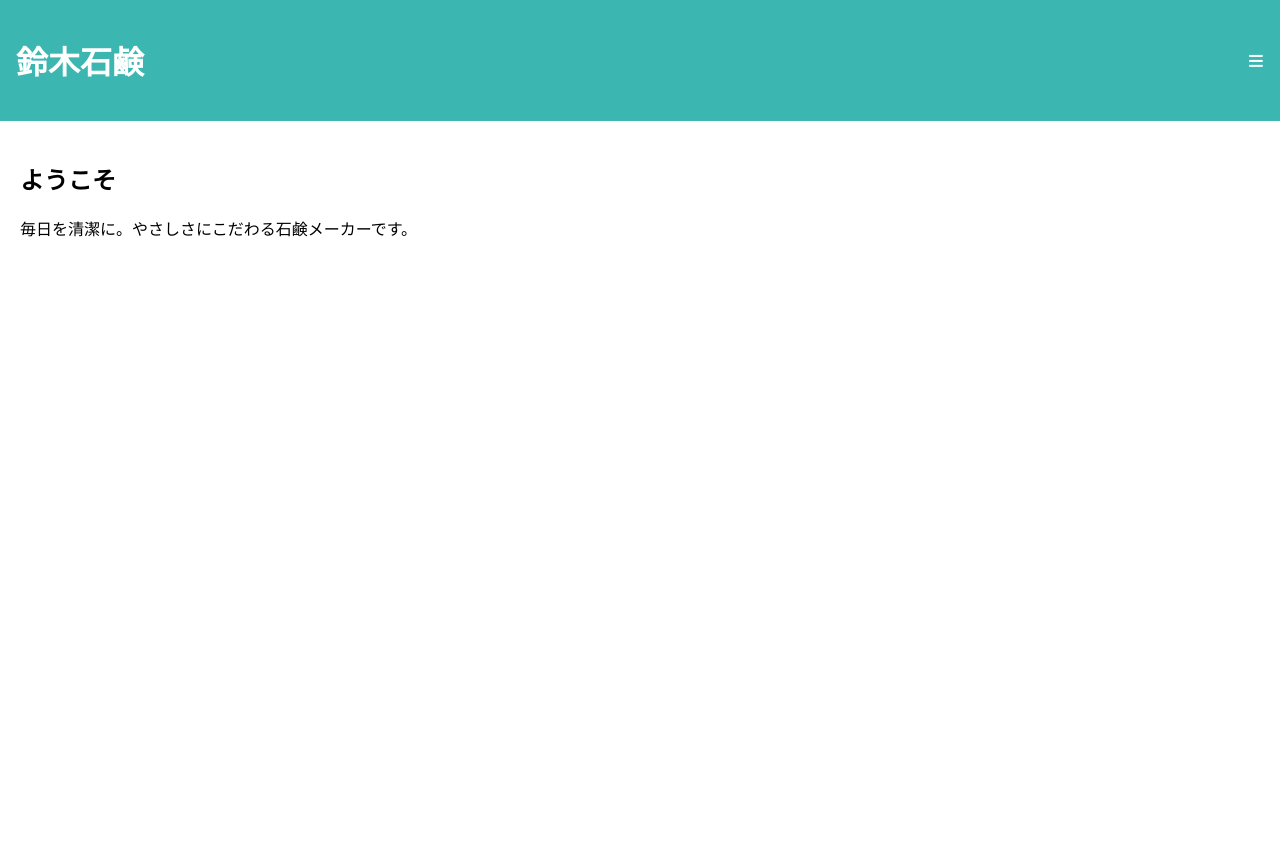
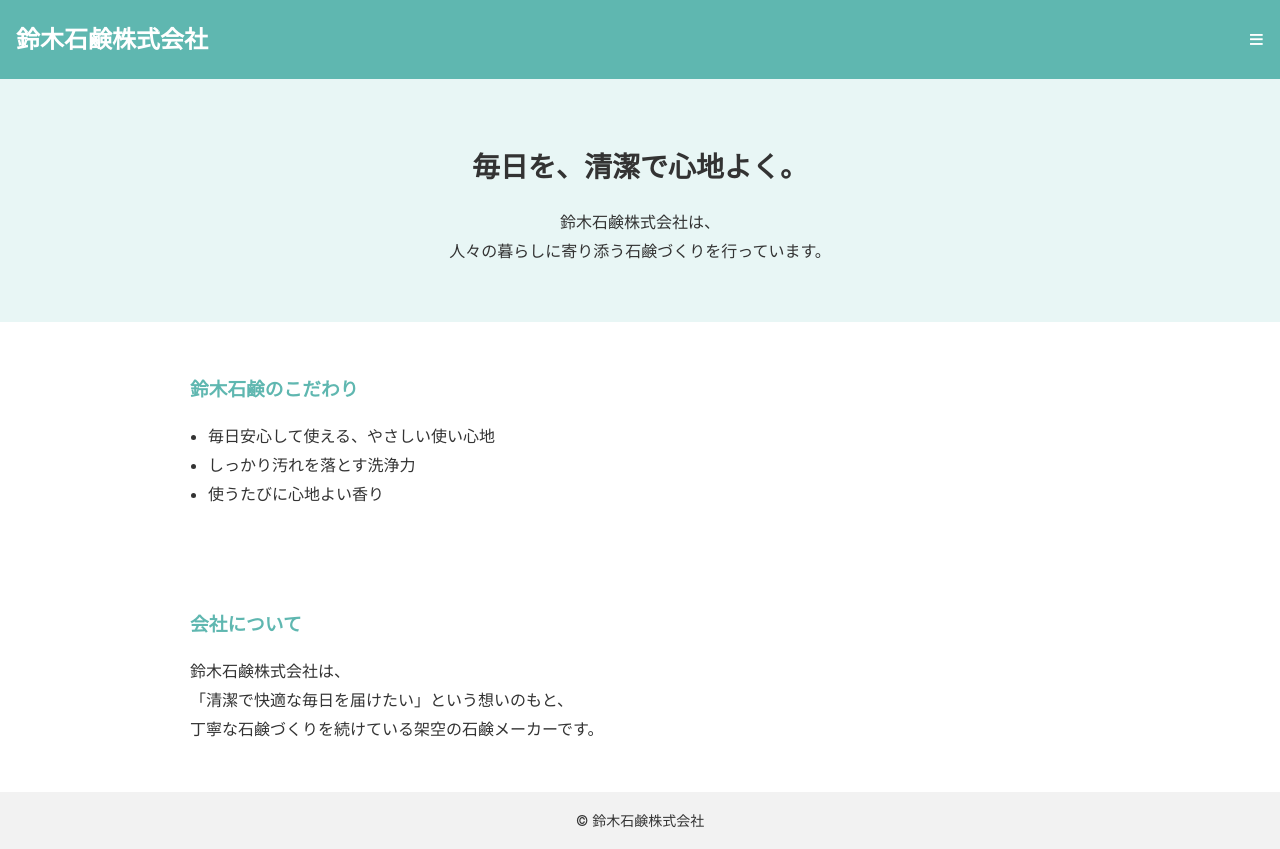
Before and after one commit to ajinori-13/soap-suzuki, a plain HTML site: page index.html in a window 1280 px wide. Before the commit the page ends 800 px from the top, so only its background shows below. Drawn offline with Linux system fonts and the light colour scheme.

Commit message:
index.html を更新

```diff
--- a/index.html
+++ b/index.html
@@ -2,15 +2,26 @@
 <html lang="ja">
 <head>
   <meta charset="UTF-8">
+  <meta name="viewport" content="width=device-width, initial-scale=1.0">
   <title>鈴木石鹸株式会社</title>
+
   <style>
+    :root {
+      --main-color: #5fb7b0;
+      --sub-color: #e8f6f5;
+      --text-color: #333;
+    }
+
     body {
       margin: 0;
-      font-family: -apple-system, BlinkMacSystemFont, sans-serif;
+      font-family: -apple-system, BlinkMacSystemFont, "Hiragino Kaku Gothic ProN", sans-serif;
+      color: var(--text-color);
+      line-height: 1.8;
+      background: white;
     }
 
     header {
-      background: #3bb6b0;
+      background: var(--main-color);
       color: white;
       padding: 16px;
       display: flex;
@@ -18,34 +29,80 @@
       align-items: center;
     }
 
+    header h1 {
+      font-size: 20px;
+      margin: 0;
+    }
+
     .menu-btn {
-      font-size: 28px;
+      font-size: 26px;
       cursor: pointer;
     }
 
     nav {
       display: none;
-      background: #e8f7f6;
+      background: var(--sub-color);
       padding: 16px;
     }
 
     nav a {
       display: block;
-      margin: 8px 0;
-      color: #333;
+      padding: 10px 0;
       text-decoration: none;
+      color: var(--text-color);
       font-weight: bold;
     }
 
+    .hero {
+      background: var(--sub-color);
+      padding: 40px 20px;
+      text-align: center;
+    }
+
+    .hero h2 {
+      font-size: 22px;
+      margin-bottom: 12px;
+    }
+
     section {
-      padding: 20px;
+      padding: 32px 20px;
+      max-width: 900px;
+      margin: auto;
+    }
+
+    h3 {
+      color: var(--main-color);
+      margin-bottom: 10px;
+    }
+
+    ul {
+      padding-left: 18px;
+    }
+
+    footer {
+      background: #f2f2f2;
+      text-align: center;
+      padding: 16px;
+      font-size: 14px;
+    }
+
+    /* PC表示用 */
+    @media (min-width: 768px) {
+      header h1 {
+        font-size: 24px;
+      }
+
+      .hero h2 {
+        font-size: 28px;
+      }
     }
   </style>
 </head>
+
 <body>
 
 <header>
-  <h1>鈴木石鹸</h1>
+  <h1>鈴木石鹸株式会社</h1>
   <div class="menu-btn" onclick="toggleMenu()">≡</div>
 </header>
 
@@ -56,19 +113,40 @@
   <a href="#">お問い合わせ</a>
 </nav>
 
+<div class="hero">
+  <h2>毎日を、清潔で心地よく。</h2>
+  <p>
+    鈴木石鹸株式会社は、<br>
+    人々の暮らしに寄り添う石鹸づくりを行っています。
+  </p>
+</div>
+
 <section>
-  <h2>ようこそ</h2>
-  <p>毎日を清潔に。やさしさにこだわる石鹸メーカーです。</p>
+  <h3>鈴木石鹸のこだわり</h3>
+  <ul>
+    <li>毎日安心して使える、やさしい使い心地</li>
+    <li>しっかり汚れを落とす洗浄力</li>
+    <li>使うたびに心地よい香り</li>
+  </ul>
 </section>
+
+<section>
+  <h3>会社について</h3>
+  <p>
+    鈴木石鹸株式会社は、<br>
+    「清潔で快適な毎日を届けたい」という想いのもと、<br>
+    丁寧な石鹸づくりを続けている架空の石鹸メーカーです。
+  </p>
+</section>
+
+<footer>
+  © 鈴木石鹸株式会社
+</footer>
 
 <script>
   function toggleMenu() {
     const menu = document.getElementById("menu");
-    if (menu.style.display === "block") {
-      menu.style.display = "none";
-    } else {
-      menu.style.display = "block";
-    }
+    menu.style.display = menu.style.display === "block" ? "none" : "block";
   }
 </script>
 
```
